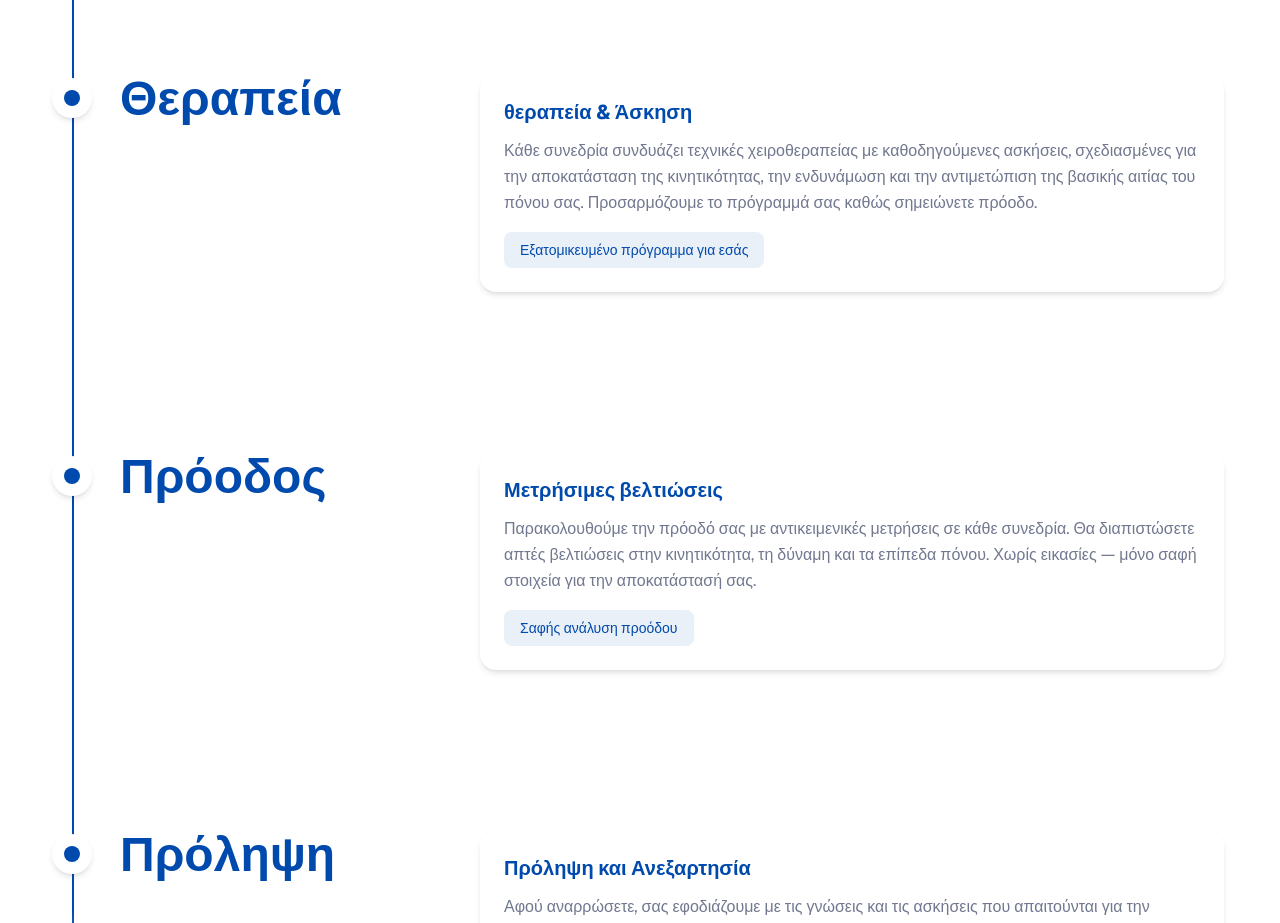
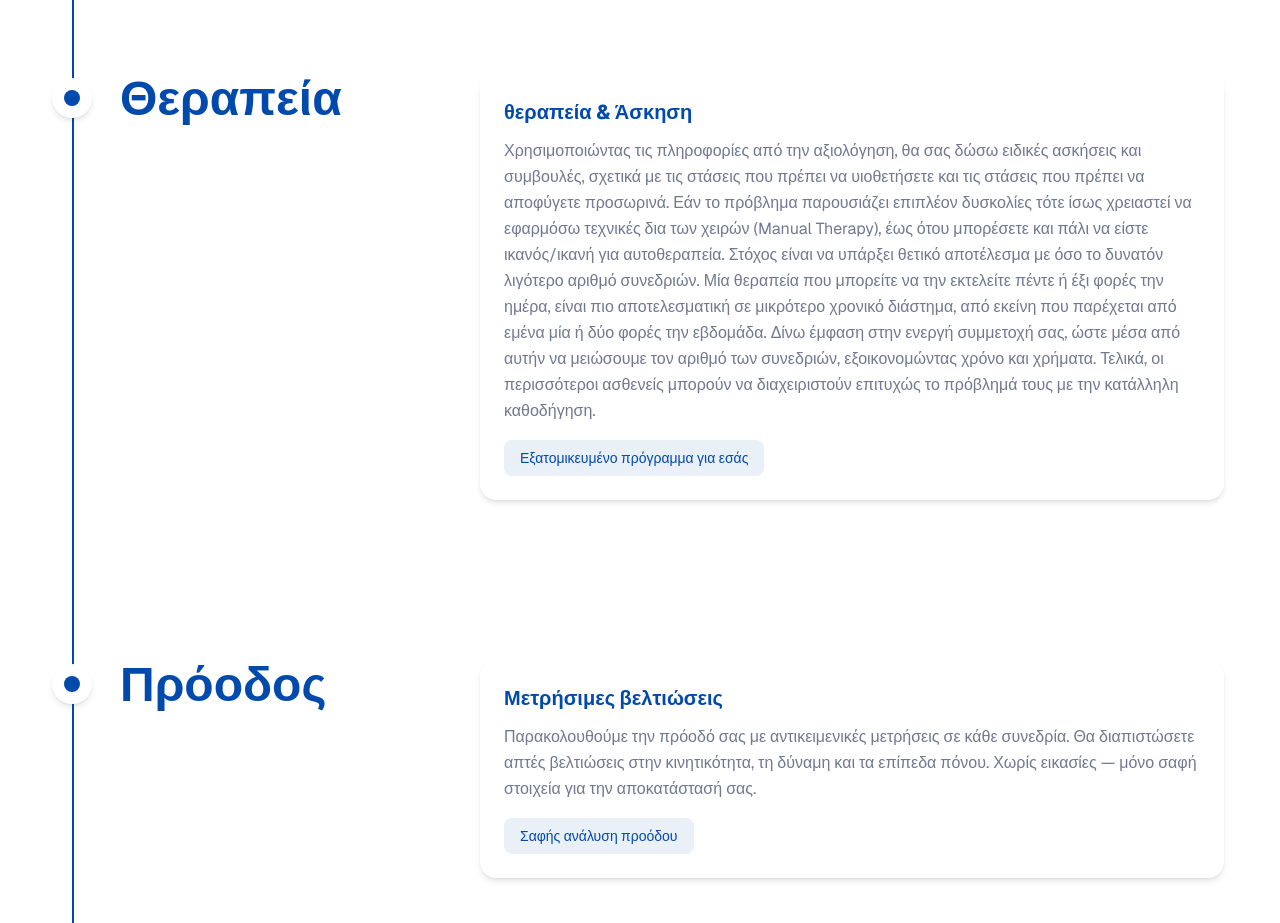
Before and after one commit to Ermeion/ermeion-website, a React (Vite) app: page / in a window 1280 px wide. Shown: the part 4500-5423 px from the top of the page. Built offline with nearby package versions, Linux system fonts and the light colour scheme.

Commit message:
Updated App.tsx

```diff
--- a/src/App.tsx
+++ b/src/App.tsx
@@ -541,7 +541,7 @@ function ProcessSection() {
             className="text-base leading-relaxed mb-4"
             style={{ color: '#71788f' }}
           >
-            Κάθε συνεδρία συνδυάζει τεχνικές χειροθεραπείας με καθοδηγούμενες ασκήσεις, σχεδιασμένες για την αποκατάσταση της κινητικότητας, την ενδυνάμωση και την αντιμετώπιση της βασικής αιτίας του πόνου σας. Προσαρμόζουμε το πρόγραμμά σας καθώς σημειώνετε πρόοδο.
+            Χρησιμοποιώντας τις πληροφορίες από την αξιολόγηση, θα σας δώσω ειδικές ασκήσεις και συμβουλές, σχετικά με τις στάσεις που πρέπει να υιοθετήσετε και τις στάσεις που πρέπει να αποφύγετε προσωρινά. Εάν το πρόβλημα παρουσιάζει επιπλέον δυσκολίες τότε ίσως χρειαστεί να εφαρμόσω τεχνικές δια των χειρών (Manual Therapy), έως ότου μπορέσετε και πάλι να είστε ικανός/ικανή για αυτοθεραπεία.  Στόχος είναι να υπάρξει θετικό αποτέλεσμα με όσο το δυνατόν λιγότερο αριθμό συνεδριών. Μία θεραπεία που μπορείτε να την εκτελείτε πέντε ή έξι φορές την ημέρα, είναι πιο αποτελεσματική σε μικρότερο χρονικό διάστημα, από εκείνη που παρέχεται από εμένα μία ή δύο φορές την εβδομάδα. Δίνω έμφαση στην ενεργή συμμετοχή σας, ώστε μέσα από αυτήν να μειώσουμε τον αριθμό των συνεδριών, εξοικονομώντας χρόνο και χρήματα. Τελικά, οι περισσότεροι ασθενείς μπορούν να διαχειριστούν επιτυχώς το πρόβλημά τους με την κατάλληλη καθοδήγηση.
           </p>
           <div
             className="inline-block px-4 py-2 rounded-lg text-sm font-medium"
```
